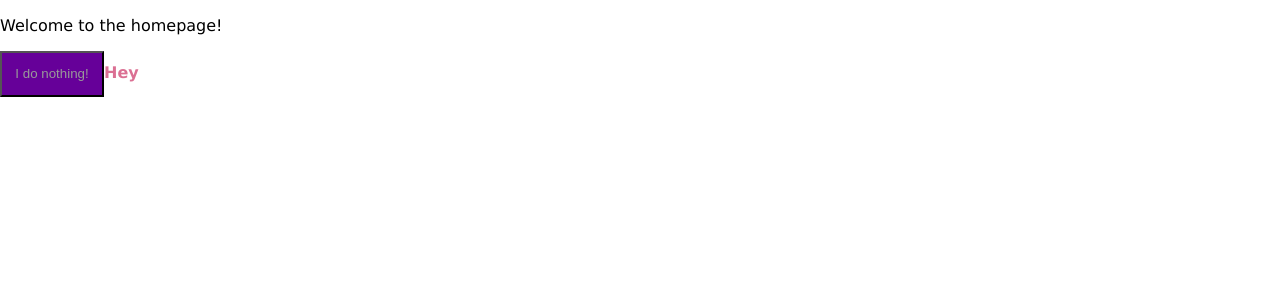
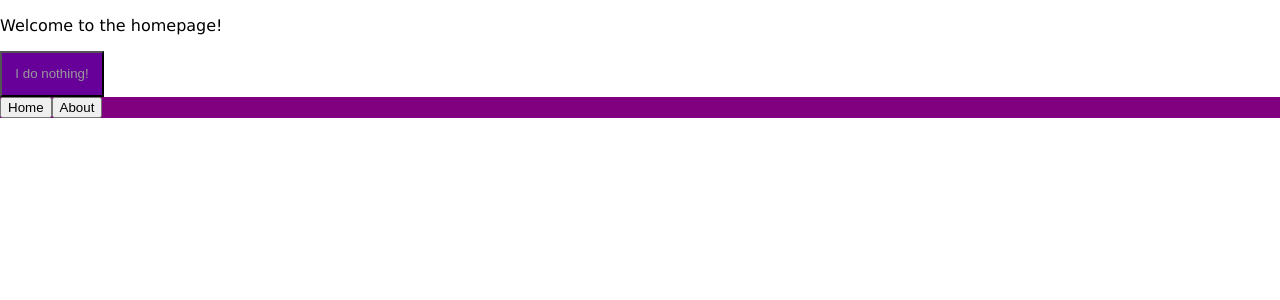
Before and after one commit to DabHands/museum-project, a React (Create React App) app in the folder frontend/: page / in a window 1280 px wide. Shown: the top 300 px of the page. Built offline with nearby package versions, Linux system fonts and the light colour scheme.

Commit message:
Start styling the navbar

```diff
--- a/frontend/package.json
+++ b/frontend/package.json
@@ -3,6 +3,7 @@
   "version": "0.1.0",
   "private": true,
   "dependencies": {
+    "@fortawesome/fontawesome-free": "^6.2.0",
     "@testing-library/jest-dom": "^5.16.5",
     "@testing-library/react": "^13.4.0",
     "@testing-library/user-event": "^13.5.0",
--- a/frontend/public/index.html
+++ b/frontend/public/index.html
@@ -3,6 +3,7 @@
   <head>
     <meta charset="utf-8" />
     <link rel="icon" href="%PUBLIC_URL%/favicon.ico" />
+    <script src="https://kit.fontawesome.com/5b6b21d450.js" crossorigin="anonymous"></script>
     <meta name="viewport" content="width=device-width, initial-scale=1" />
     <meta name="theme-color" content="#000000" />
     <meta
--- a/frontend/src/components/Home/Home.tsx
+++ b/frontend/src/components/Home/Home.tsx
@@ -1,12 +1,11 @@
 import React from 'react';
 import * as s from './Home.theme';
 import * as a from '../toolbox/AppBar'
-
 
 export const Home = () => {
     return <>
         <p> Welcome to the homepage!</p>
         <s.HomeButton>I do nothing!</s.HomeButton>
-        <a.StyledAppBar>Hey</a.StyledAppBar>
+        <a.StyledAppBar />
     </>
 }
--- a/frontend/src/components/toolbox/AppBar.tsx
+++ b/frontend/src/components/toolbox/AppBar.tsx
@@ -1,14 +1,27 @@
 /* eslint-disable react/prop-types */
 import React from 'react';
-import styled from 'styled-components'
+import styled from 'styled-components';
 
 const AppBar = ({ className, children }: any) => {
   return (
-    <span className={className}>
-      {children}
-    </span>
+  <StyledDiv>
+    <StyledSection>
+      <button aria-label="Home">Home</button>
+    </StyledSection>
+    <StyledSection role="toolbar">
+      <button aria-label="About">About</button>
+    </StyledSection>
+  </StyledDiv>
   );
 };
+
+const StyledSection = styled.section`
+display: inline;
+`;
+
+const StyledDiv = styled.div`
+background-color: purple;
+`;
 
 export const StyledAppBar = styled(AppBar)`
 color: palevioletred;
```
Also changed, not shown: 1 other file (tests, documents, lock files or other folders).
